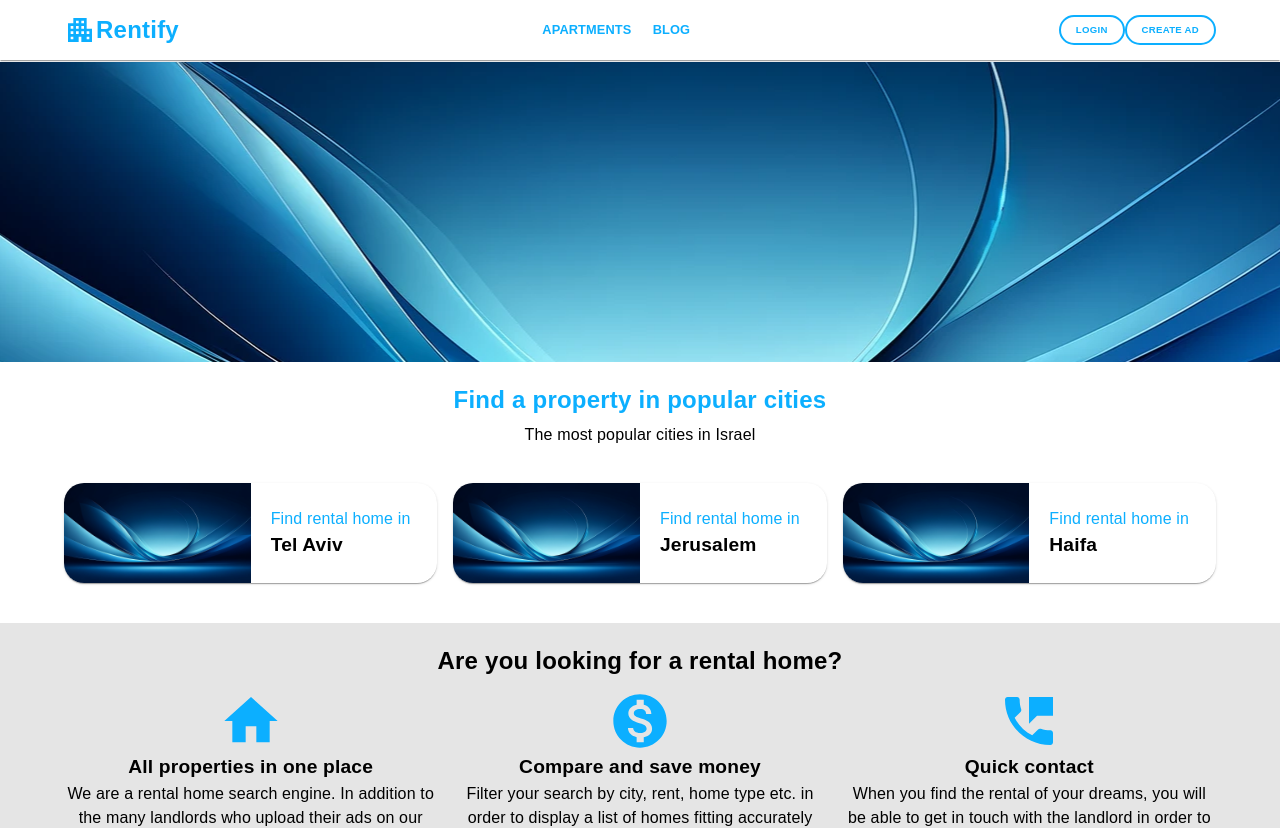
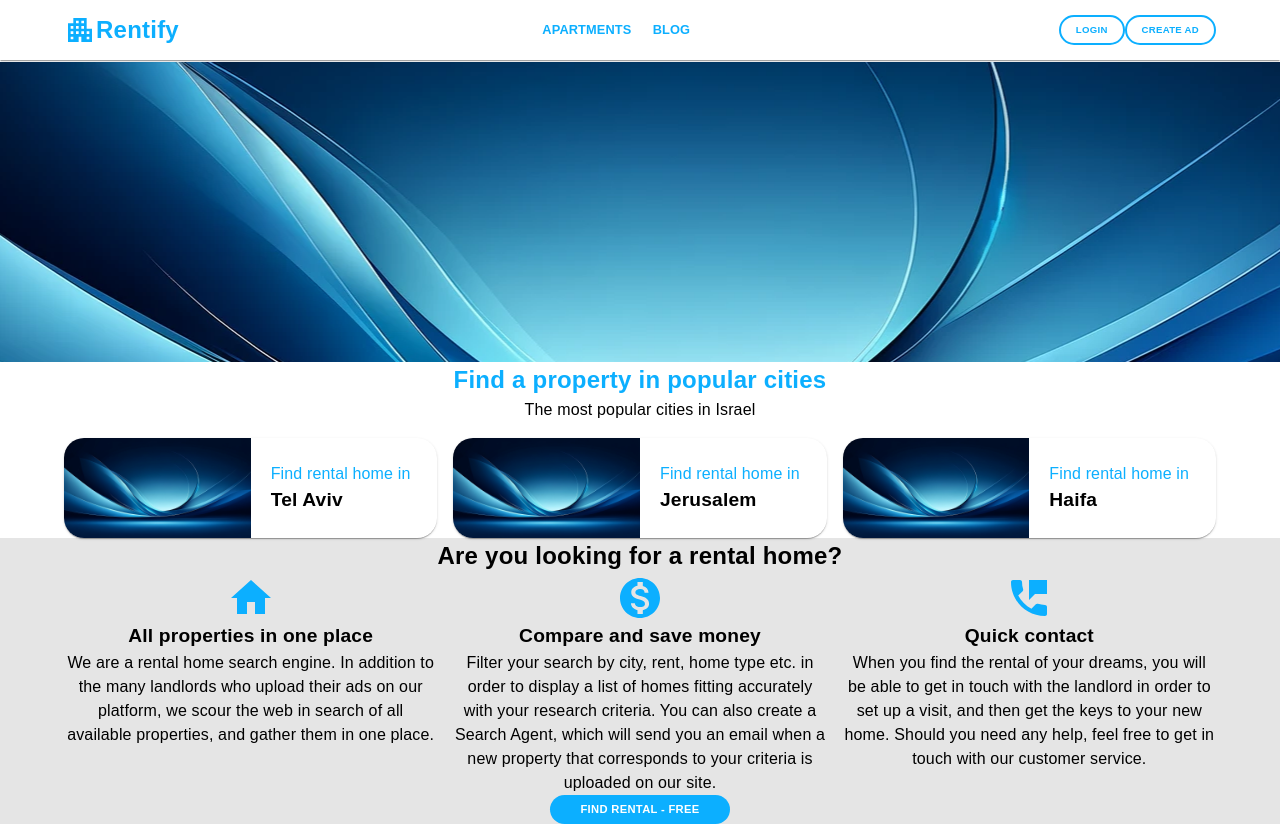
Before and after one commit to Temuujin-Bat/Rentify_MERN, a React (Vite) app in the folder RF_FE/: page / in a window 1280 px wide. Shown: the top 828 px of the page. Built offline with nearby package versions, Linux system fonts and the light colour scheme.

Commit message:
before branches

```diff
--- /dev/null
+++ b/RF_FE/src/components/LazyLoadingMUI.tsx
@@ -0,0 +1,10 @@
+import { Box } from "@mui/material";
+import { LinearProgress } from "@mui/material";
+
+export default function LazyLoadingMUI() {
+  return (
+    <Box sx={{ width: "100%" }}>
+      <LinearProgress />
+    </Box>
+  );
+}
--- /dev/null
+++ b/RF_FE/src/components/index.ts
@@ -0,0 +1 @@
+export { default as LazyLoadingMUI } from "./LazyLoadingMUI";
--- a/RF_FE/src/features/apartments/components/ApartmentsGrids.tsx
+++ b/RF_FE/src/features/apartments/components/ApartmentsGrids.tsx
@@ -17,7 +17,7 @@ export default function ApartmentsGrids() {
   const { apartments } = getApartmentsData();
 
   return (
-    <Grid container spacing={5}>
+    <Grid container spacing={3}>
       {apartments.map((apartment, index) => (
         <Grid
           xs={12}
--- a/RF_FE/src/features/home/components/HomeInformation.tsx
+++ b/RF_FE/src/features/home/components/HomeInformation.tsx
@@ -15,7 +15,6 @@ export default function HomeInformation() {
         display: "flex",
         flexDirection: "column",
         alignItems: "center",
-        m: "40px 0px 40px 0px",
       }}
     >
       <Typography
@@ -23,14 +22,13 @@ export default function HomeInformation() {
           fontWeight: "bold",
           fontSize: "1.5em",
           color: "rgba(0, 0, 0, 1)",
-          mt: "20px",
           textAlign: "center",
         }}
       >
         Are you looking for a rental home?
       </Typography>
 
-      <Container maxWidth={"lg"} sx={{ mt: "10px" }}>
+      <Container maxWidth={"lg"}>
         <Grid container spacing={2}>
           {gridData.map((item, index) => (
             <Grid
@@ -65,7 +63,6 @@ export default function HomeInformation() {
           borderRadius: "20px",
           padding: "5px 30px",
           fontWeight: "bold",
-          m: "20px 0 20px 0",
           "&:hover": {
             backgroundColor: "rgba(12, 175, 255, .5)",
           },
@@ -80,7 +77,7 @@ export default function HomeInformation() {
 
 const gridData = [
   {
-    icon: <HomeIcon sx={{ color: "rgba(12, 175, 255, 1)", fontSize: "4em" }} />,
+    icon: <HomeIcon sx={{ color: "rgba(12, 175, 255, 1)", fontSize: "3em" }} />,
     title: "All properties in one place",
     description:
       "We are a rental home search engine. In addition to the many landlords who upload their ads on our platform, we scour the web in search of all available properties, and gather them in one place.",
@@ -88,7 +85,7 @@ const gridData = [
   {
     icon: (
       <MonetizationOnIcon
-        sx={{ color: "rgba(12, 175, 255, 1)", fontSize: "4em" }}
+        sx={{ color: "rgba(12, 175, 255, 1)", fontSize: "3em" }}
       />
     ),
     title: "Compare and save money",
@@ -98,7 +95,7 @@ const gridData = [
   {
     icon: (
       <PermPhoneMsgIcon
-        sx={{ color: "rgba(12, 175, 255, 1)", fontSize: "4em" }}
+        sx={{ color: "rgba(12, 175, 255, 1)", fontSize: "3em" }}
       />
     ),
     title: "Quick contact",
--- a/RF_FE/src/features/home/components/HomePopularCities.tsx
+++ b/RF_FE/src/features/home/components/HomePopularCities.tsx
@@ -11,7 +11,6 @@ export default function HomePopularCities() {
             display: "flex",
             flexDirection: "column",
             alignItems: "center",
-            m: "20px 0px 20px 0px",
           }}
         >
           <Typography
@@ -19,7 +18,6 @@ export default function HomePopularCities() {
               fontWeight: "bold",
               color: "rgba(12, 175, 255, 1)",
               fontSize: "1.5em",
-              mb: "5px",
               textAlign: "center",
             }}
           >
--- a/RF_FE/src/main.tsx
+++ b/RF_FE/src/main.tsx
@@ -1,4 +1,4 @@
-import React from "react";
+import React, { Suspense } from "react";
 import ReactDOM from "react-dom/client";
 import App from "./App.tsx";
 import { BrowserRouter } from "react-router-dom";
@@ -6,6 +6,7 @@ import "./assets/common.css";
 import { Provider } from "react-redux";
 import { QueryClient, QueryClientProvider } from "@tanstack/react-query";
 import { store } from "./store";
+import LazyLoadingMUI from "./components/LazyLoadingMUI.tsx";
 
 const queryClient = new QueryClient({
   defaultOptions: {
@@ -20,7 +21,9 @@ ReactDOM.createRoot(document.getElementById("root")!).render(
     <Provider store={store}>
       <QueryClientProvider client={queryClient}>
         <BrowserRouter>
-          <App />
+          <Suspense fallback={<LazyLoadingMUI />}>
+            <App />
+          </Suspense>
         </BrowserRouter>
       </QueryClientProvider>
     </Provider>
--- a/RF_FE/src/router/index.tsx
+++ b/RF_FE/src/router/index.tsx
@@ -3,14 +3,15 @@ import { lazy } from "react";
 
 import { MainLayout } from "../layouts";
 
-import HomePage from "../pages/home";
-import ApartmentsPage from "../pages/apartments";
-
-import SingleApartment from "../pages/Apartments/singleApartment";
-import BlogPage from "../pages/blog";
-import AddAdsPage from "../pages/addAds";
-import RegisterPage from "../pages/register";
-import LoginPage from "../pages/login";
+const LazyHome = lazy(() => import("../pages/home"));
+const LazyApartment = lazy(() => import("../pages/apartments"));
+const LazySingleApartment = lazy(
+  () => import("../pages/Apartments/singleApartment")
+);
+const LazyBlog = lazy(() => import("../pages/blog"));
+const LazyAddAds = lazy(() => import("../pages/addAds"));
+const LazyLogin = lazy(() => import("../pages/login"));
+const LazyRegister = lazy(() => import("../pages/register"));
 
 import { AuthRedirect } from "./AuthRedirect";
 import { ProtectedRoute } from "./ProtectedRoute";
@@ -21,38 +22,42 @@ const InitRoutes = () => {
       element: <MainLayout />,
       children: [
         {
+          path: "*",
+          element: <LazyHome />,
+        },
+        {
           path: "/",
-          element: <HomePage />,
+          element: <LazyHome />,
         },
         {
           path: "/apartments",
-          element: <ApartmentsPage />,
+          element: <LazyApartment />,
         },
         {
           path: "/apartments/:id",
-          element: <SingleApartment />,
+          element: <LazySingleApartment />,
         },
         {
           path: "/blog",
-          element: <BlogPage />,
+          element: <LazyBlog />,
         },
         {
           path: "/addAds",
           element: (
             <ProtectedRoute>
-              <AddAdsPage />
+              <LazyAddAds />
             </ProtectedRoute>
           ),
         },
         {
           path: "/register",
-          element: <RegisterPage />,
+          element: <LazyRegister />,
         },
         {
           path: "/login",
           element: (
             <AuthRedirect>
-              <LoginPage />
+              <LazyLogin />
             </AuthRedirect>
           ),
         },
```
